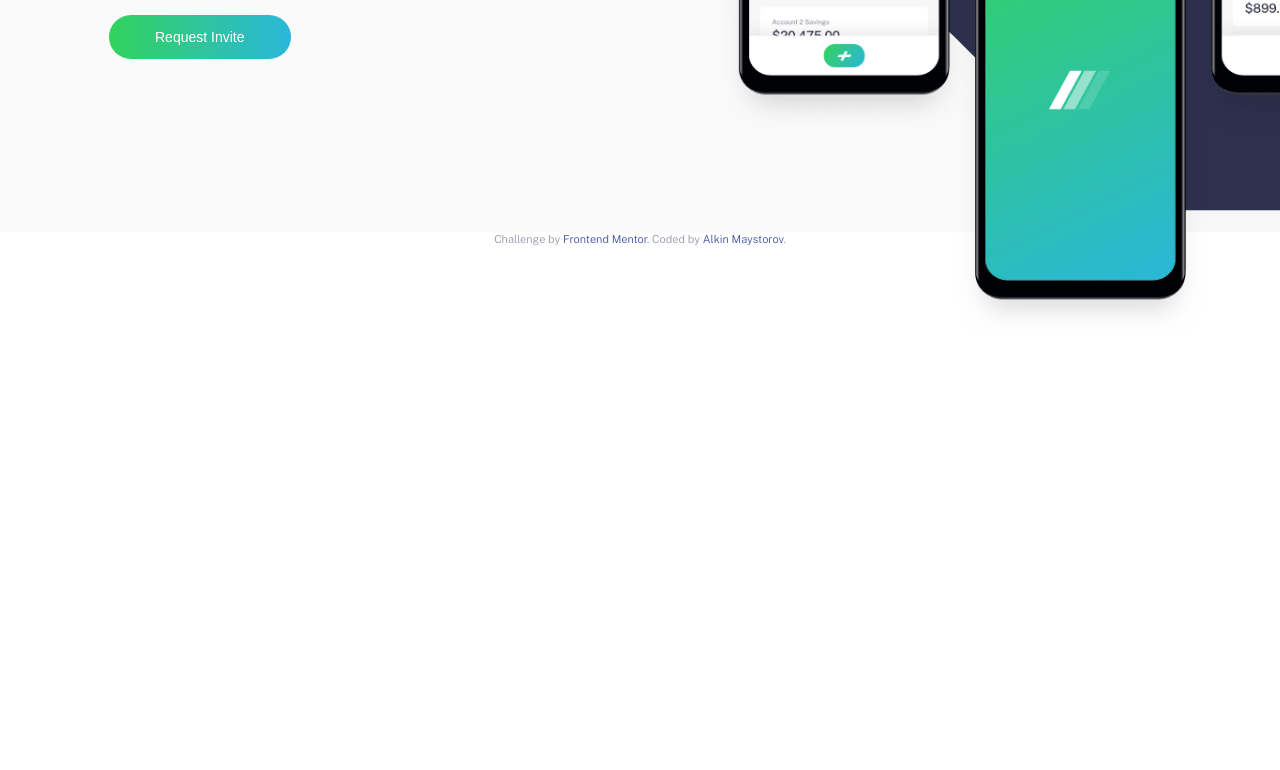
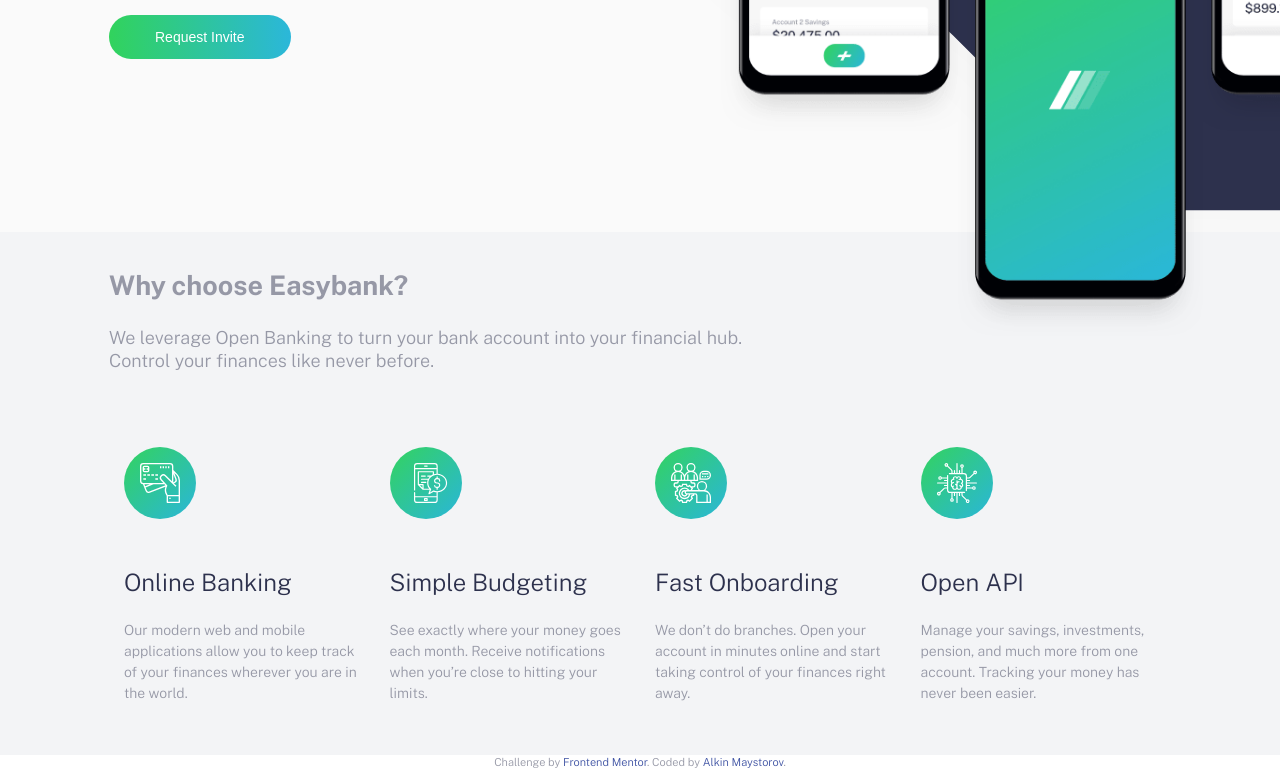
Before and after one commit to SirDev97/easyBank-LandingPage, a plain HTML site: page index.html in a window 1280 px wide. Shown: the part 502-1272 px from the top of the page. Before the commit the page ends 878 px from the top, so only its background shows below. Drawn offline with nearby package versions, Linux system fonts and the light colour scheme.

Commit message:
Finished Features Section

```diff
--- /dev/null
+++ b/app/scss/_feature.scss
@@ -0,0 +1,61 @@
+.feature {
+  background-color: $lightGrayishBlue;
+  text-align: center;
+
+  @include breakpoint-up(medium) {
+    text-align: left;
+  }
+
+  &__intro {
+    margin-bottom: 3.75rem;
+
+    @include breakpoint-up(large) {
+      width: 60%;
+    }
+  }
+
+  &__grid {
+    @include breakpoint-up(medium) {
+      display: flex;
+      flex-wrap: wrap;
+    }
+  }
+
+  &__item {
+    padding: 0.9375rem;
+
+    @include breakpoint-up(medium) {
+      flex: 0 0 50%;
+    }
+
+    @include breakpoint-up(large) {
+      flex: 1;
+    }
+  }
+
+  &__icon {
+    margin-bottom: 1.875rem;
+
+    @include breakpoint-up(large) {
+      margin-bottom: 2.75rem;
+    }
+  }
+
+  &__title {
+    font-size: 1.25rem;
+    font-weight: 300;
+    line-height: 1.15;
+    color: $darkBlue;
+    margin-bottom: 1rem;
+
+    @include breakpoint-up(large) {
+      font-size: 1.5rem;
+      margin-bottom: 1.5rem;
+    }
+  }
+
+  &__description {
+    font-size: 0.875rem;
+    line-height: 1.5;
+  }
+}
--- a/app/scss/style.scss
+++ b/app/scss/style.scss
@@ -5,3 +5,4 @@
 @import "globals";
 @import "header";
 @import "hero";
+@import "feature";
--- a/index.html
+++ b/index.html
@@ -63,6 +63,64 @@
     </div>
   </section>
 
+  <section class="feature">
+    <div class="feature__content container container--pall">
+
+        <div class="feature__intro">
+            <h2>Why choose Easybank?</h2>
+            <p>
+              We leverage Open Banking to turn your bank account into your financial hub. Control
+              your finances like never before.
+            </p>
+        </div>
+
+        <div class="feature__grid">
+
+          <div class="feature__item">
+            <div class="feature__icon"><img src="/images/icon-online.svg" /></div>
+            <div class="feature__title">
+              Online Banking
+            </div>
+            <div class="feature__description">
+              Our modern web and mobile applications allow you to keep track of your finances
+              wherever you are in the world.
+            </div>
+          </div>
+
+          <div class="feature__item">
+            <div class="feature__icon"><img src="/images/icon-budgeting.svg" /></div>
+            <div class="feature__title">
+              Simple Budgeting
+            </div>
+            <div class="feature__description">
+              See exactly where your money goes each month. Receive notifications when you’re close to hitting your limits.
+            </div>
+          </div>
+
+          <div class="feature__item">
+            <div class="feature__icon"><img src="/images/icon-onboarding.svg" /></div>
+            <div class="feature__title">
+              Fast Onboarding
+            </div>
+            <div class="feature__description">
+              We don’t do branches. Open your account in minutes online and start taking control of your finances right away.
+            </div>
+          </div>
+
+          <div class="feature__item">
+            <div class="feature__icon"><img src="/images/icon-api.svg" /></div>
+            <div class="feature__title">
+              Open API
+            </div>
+            <div class="feature__description">
+              Manage your savings, investments, pension, and much more from one account. Tracking your money has never been easier.
+            </div>
+          </div>
+
+        </div>
+    </div>
+  </section>
+
   <div class="attribution">
     Challenge by <a href="https://www.frontendmentor.io?ref=challenge" target="_blank">Frontend Mentor</a>.
     Coded by <a href="https://github.com/SirDev97">Alkin Maystorov</a>.
```
Also changed, not shown: dist/css/style.css, 1 other file.
